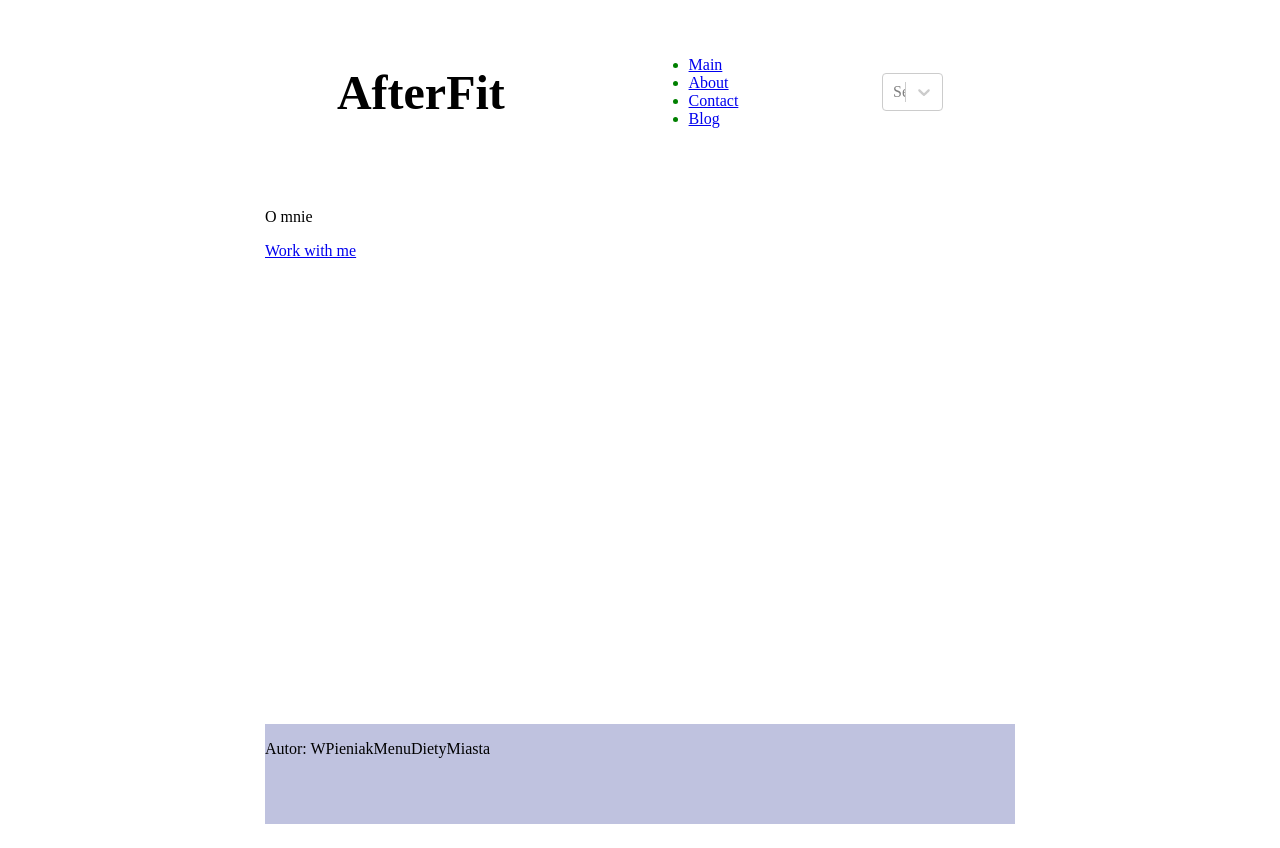
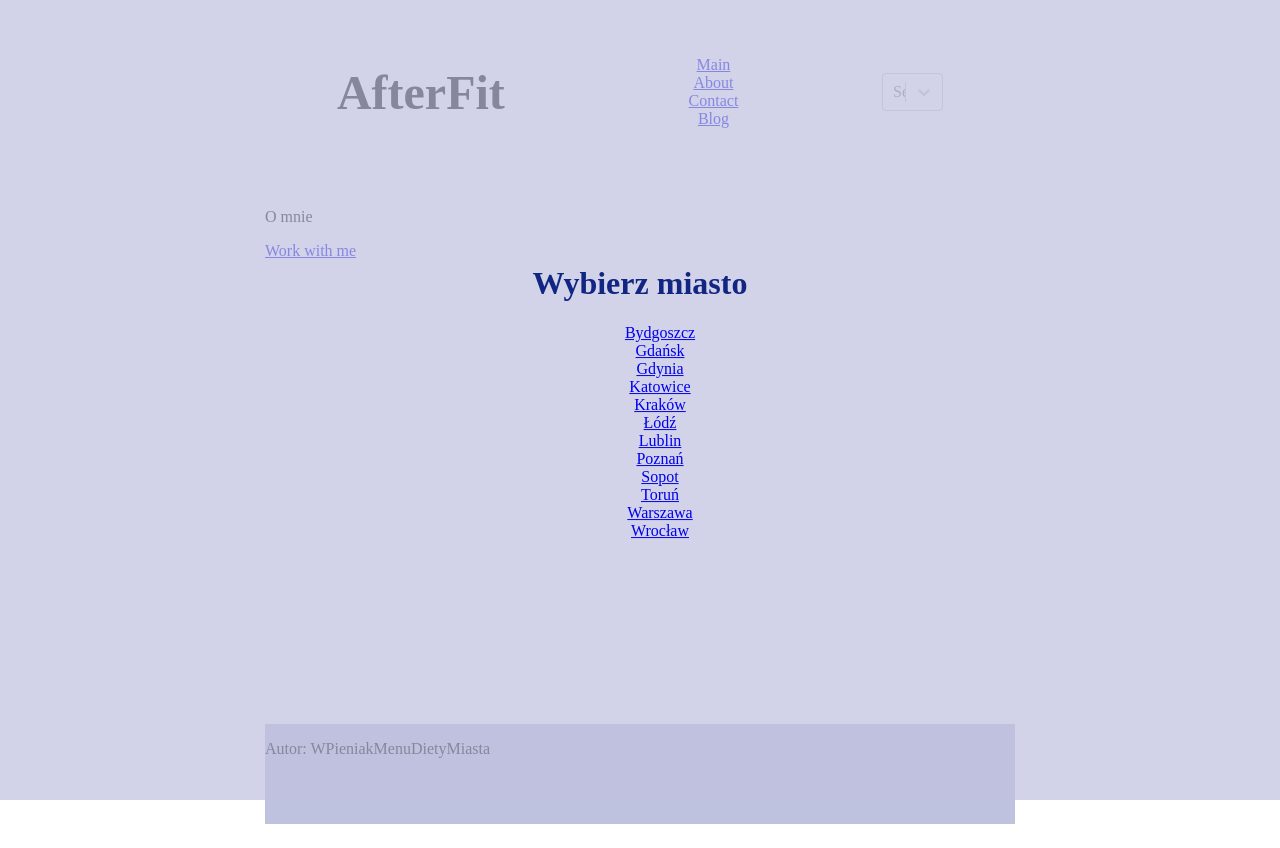
Before and after one commit to WaldekP/caterings-page, a Gatsby site: page /about in a window 1280 px wide. Built offline with nearby package versions, Linux system fonts and the light colour scheme; Gatsby itself is replaced by a stand-in of ours.

Commit message:
Dynamically created cities and diets pages.

```diff
--- a/gatsby-config.js
+++ b/gatsby-config.js
@@ -8,12 +8,25 @@ module.exports = {
     `gatsby-plugin-sass`,
     `gatsby-plugin-react-helmet`,
     {
-      resolve: `gatsby-source-contentful`,
+      resolve: `gatsby-source-wordpress`,
       options: {
-        spaceId: process.env.CONTENTFUL_SPACE_ID,
-        accessToken: process.env.CONTENTFUL_ACCESS_TOKEN,
+        baseUrl: "afterfit-catering.pl",
+        // The protocol. This can be http or https.
+        protocol: "https",
+        hostingWPCOM: false,
+        // If useACF is true, then the source plugin will try to import the Wordpress ACF Plugin contents.
+        // This feature is untested for sites hosted on wordpress.com.
+        // Defaults to true.
+        useACF: false,
       }
     },
+    // {
+    //   resolve: `gatsby-source-contentful`,
+    //   options: {
+    //     spaceId: process.env.CONTENTFUL_SPACE_ID,
+    //     accessToken: process.env.CONTENTFUL_ACCESS_TOKEN,
+    //   }
+    // },
     {
       resolve: `gatsby-transformer-remark`,
       options: {
--- a/package.json
+++ b/package.json
@@ -18,6 +18,7 @@
     "gatsby-remark-relative-images": "^0.2.2",
     "gatsby-source-contentful": "^2.1.1",
     "gatsby-source-filesystem": "^2.1.0",
+    "gatsby-source-wordpress": "^3.1.0",
     "gatsby-transformer-remark": "^2.5.0",
     "gatsby-transformer-sharp": "^2.1.21",
     "node-sass": "^4.12.0",
--- a/src/components/header.js
+++ b/src/components/header.js
@@ -101,7 +101,7 @@ const Header = ({pageContext}) => {
         value={city}
         onChange={(option) => {
           changeCity(option)
-          sessionStorage.setItem('city', `${JSON.stringify(option)}`)
+          sessionStorage.setItem('city', `${JSON.stringify(option.value)}`)
         } }
       />
     </header>
--- a/src/components/layout.js
+++ b/src/components/layout.js
@@ -1,17 +1,52 @@
-import React from "react"
-import Header from './header';
-import Footer from './footer'
+import React, { Fragment } from "react"
+import Header from "./header"
+import Footer from "./footer"
 import layoutStyles from "../styles/layout.module.scss"
+import { cities } from "../data/cities"
+import { Link } from "gatsby"
 
+const Layout = ({ title, children, pageContext }) => {
+  const city = sessionStorage.getItem("city")
+  console.log("pageContext", pageContext)
 
-const Layout = ({title, children, pageContext }) => (
+  const placeCityCookie = city => sessionStorage.setItem("city", city)
+
+  return (
+    <Fragment>
+      {!city && (
+        <div className={layoutStyles.overlay}>
+          <div className={layoutStyles.overlayContent}>
+            <h1>Wybierz miasto</h1>
+            <ul>
+              {[...cities, { value: "lodz", label: "Łódź" }]
+                .sort((prev, next) => {
+                  const prevCity = prev.label
+                  const nextCity = next.label
+                  return prevCity.localeCompare(nextCity)
+                })
+                .map(city => (
+                  <li
+                    onClick={() => placeCityCookie(city.value)}
+                    key={city.value}
+                  >
+                    <Link to={city.label === "lodz" ? "/" : `/${city.value}`}>
+                      {city.label}
+                    </Link>
+                  </li>
+                ))}
+            </ul>
+          </div>
+        </div>
+      )}
       <div className={layoutStyles.container}>
         <div className={layoutStyles.content}>
-      <Header pageContext={pageContext} title={title}/>
+          <Header pageContext={pageContext} title={title} />
           {children}
         </div>
-    <Footer/>
+        <Footer />
       </div>
+    </Fragment>
   )
+}
 
 export default Layout
--- a/src/data/cities.js
+++ b/src/data/cities.js
@@ -16,8 +16,31 @@ export const cities = [
     label: 'Warszawa'
   },
   {
-    value: 'lodz',
-    label: 'Lódź'
+    value: 'katowice',
+    label: 'Katowice'
   },
-
+  {
+    value: 'bydgoszcz',
+    label: 'Bydgoszcz'
+  },
+  {
+    value: 'torun',
+    label: 'Toruń'
+  },
+  {
+    value: 'gdynia',
+    label: 'Gdynia'
+  },
+  {
+    value: 'gdansk',
+    label: 'Gdańsk'
+  },
+  {
+    value: 'sopot',
+    label: 'Sopot'
+  },
+  {
+    value: 'poznan',
+    label: 'Poznań'
+  },
 ]
--- a/src/data/diets.js
+++ b/src/data/diets.js
@@ -1 +1 @@
-export const diets = ['paleo', 'samuraja', 'odchudzajaca']
+export const diets = ['paleo', 'samuraja', 'sportowa-na-redukcje', 'odchudzajaca', 'weganska', 'wegetarianska', 'standard', 'sportowa-na-mase']
--- a/src/styles/layout.module.scss
+++ b/src/styles/layout.module.scss
@@ -9,3 +9,31 @@
 .content {
   flex-grow: 1;
 }
+
+.overlay {
+  position: fixed; /* Sit on top of the page content */
+  width: 100%; /* Full width (cover the whole page) */
+  height: 100%; /* Full height (cover the whole page) */
+  top: 0;
+  left: 0;
+  right: 0;
+  bottom: 0;
+  background-color: rgba(191, 193, 223, 0.7); /* Black background with opacity */
+  z-index: 1000; /* Specify a stack order in case you're using a different order for other elements */
+  cursor: pointer; /* Add a pointer on hover */
+}
+
+li {
+  list-style: none;
+  text-align: center;
+}
+
+.overlayContent {
+  margin: 0;
+  position: absolute;
+  color: #102682;
+  top: 50%;
+  left: 50%;
+  margin-right: -50%;
+  transform: translate(-50%, -50%)
+}
```
Also changed, not shown: gatsby-node.js (+40 -35 lines), src/pages/blog.js (+23 -24 lines), src/pages/diet.js (added, +16 -0 lines), src/pages/dieta-paleo.js (deleted, +0 -27 lines), src/pages/warszawa.js (deleted, +0 -26 lines), src/templates/blog.js (+16 -16 lines), 1 other file. Lines whose indentation alone changed are shown as unchanged.
